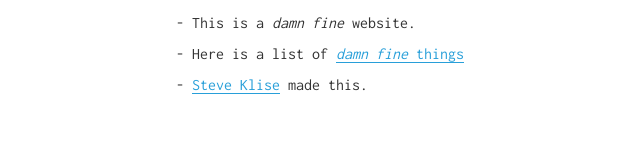
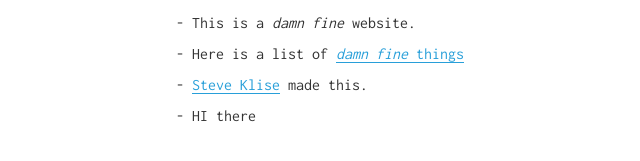
Before and after one commit to sklise/damn-fine, a Jekyll site: the page built from index.md, in a window 1280 px wide. Shown: the part 154-315 px from the top of the page, without its empty margins (114-754 px from the left). Built offline with Jekyll 4.4.1, drawn with Linux system fonts in a browser that asks for light colours.

Commit message:
Updated Index

```diff
--- a/index.md
+++ b/index.md
@@ -6,3 +6,4 @@ layout: default
 - This is a _damn fine_ website.
 - Here is a list of [_damn fine_ things](/things)
 - [Steve Klise](https://sklise.com) made this.
+- HI there
```
